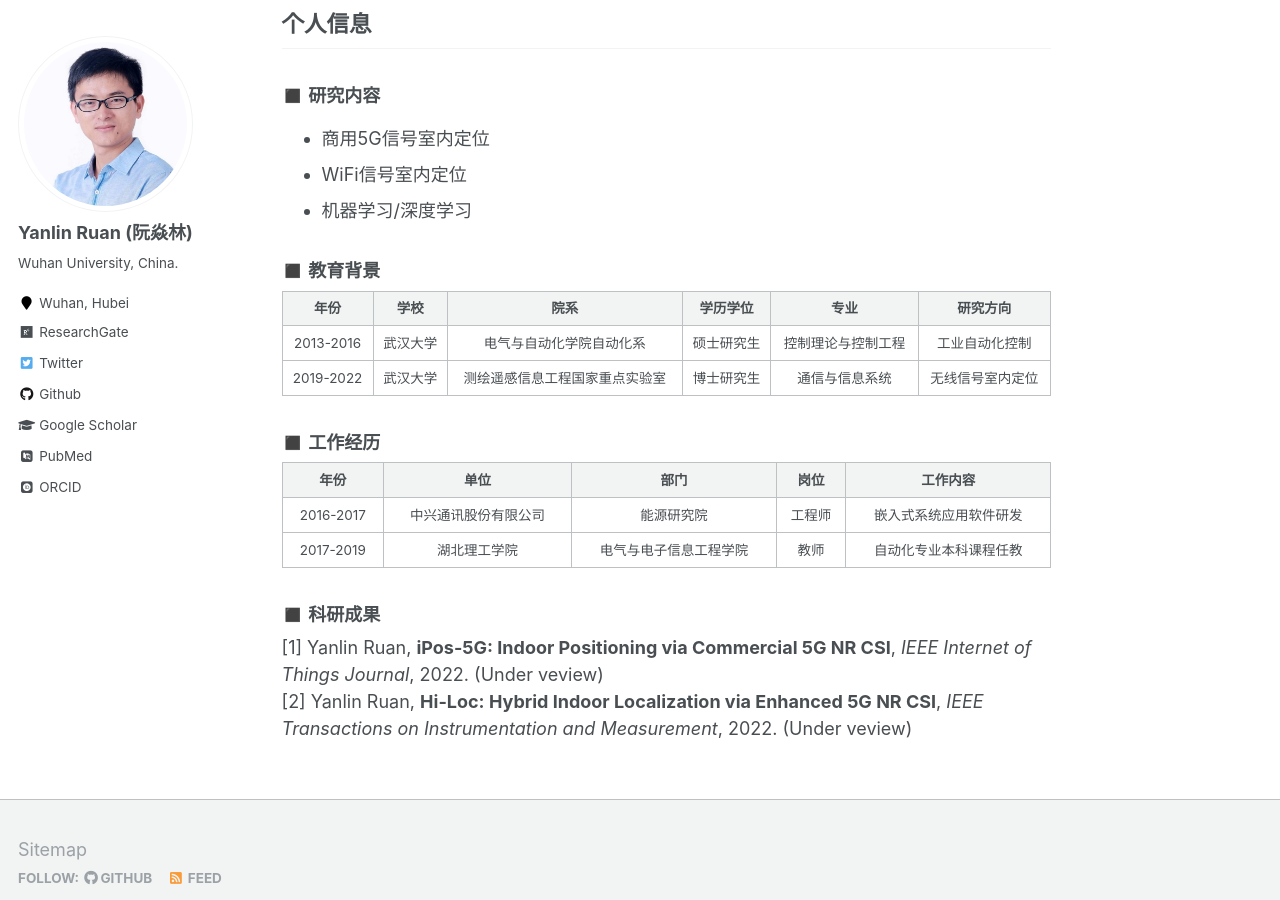
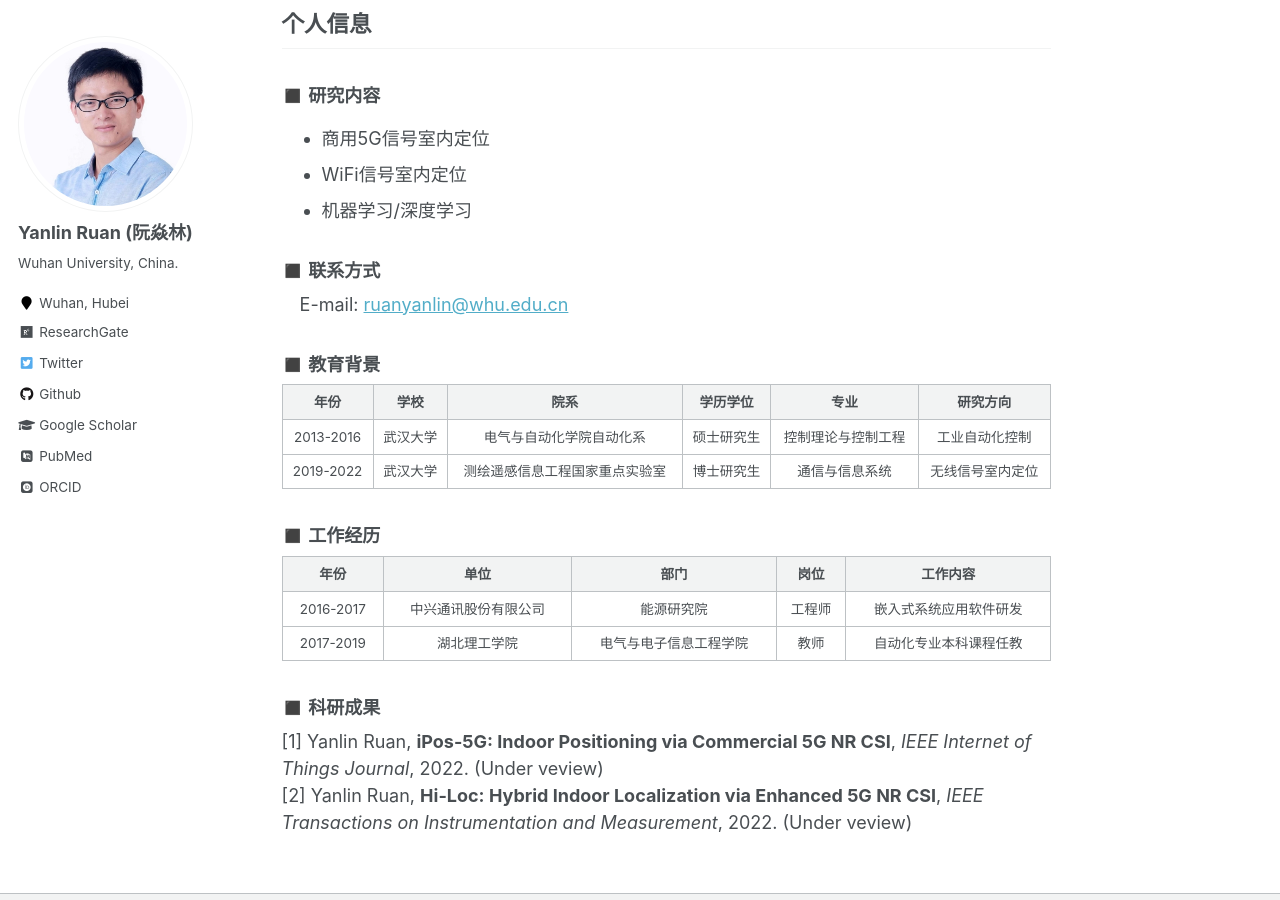
Before and after one commit to whuryl/whuryl.github.io, a Jekyll site: the page built from _pages/about.md, in a window 1280 px wide and 900 px high, scrolled down 357 px. Built offline with Jekyll 4.4.1, drawn with Linux system fonts in a browser that asks for light colours; some web fonts are replaced.

Commit message:
Update about.md

```diff
--- a/_pages/about.md
+++ b/_pages/about.md
@@ -18,6 +18,10 @@ Yanlin Ruan received an M.S. degree in the major of control theory and control e
 * WiFi信号室内定位
 * 机器学习/深度学习
 
+### ◼️ 联系方式
+
+&ensp;&ensp;E-mail: <ruanyanlin@whu.edu.cn>
+
 ### ◼️ 教育背景
 
 |年份|学校|院系|学历学位|专业|研究方向|
```
